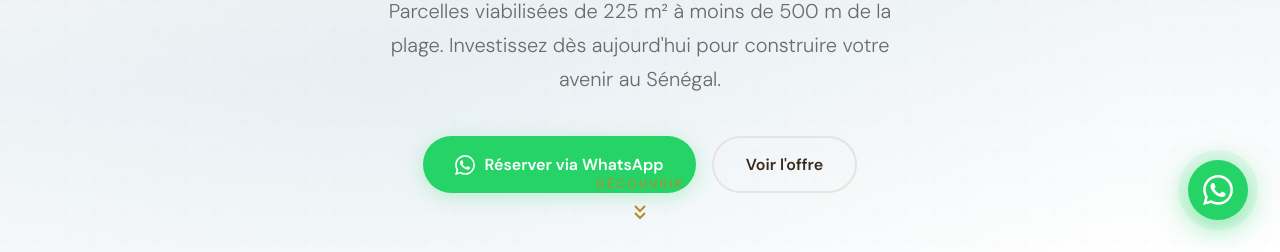
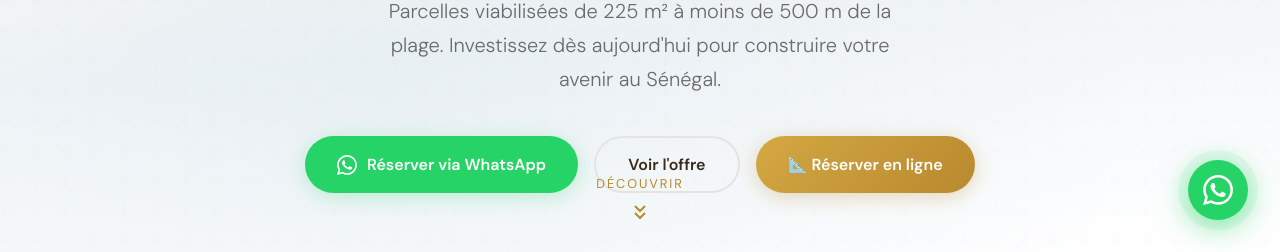
Before and after one commit to elhadj67/Baol-realty, a plain HTML site: page index.html in a window 1280 px wide. Shown: the part 548-800 px from the top of the page. Drawn offline with nearby package versions, Linux system fonts and the light colour scheme.

Commit message:
Update index.html with link for book on line and remuneration

```diff
--- a/index.html
+++ b/index.html
@@ -619,6 +619,9 @@
     .hero-cta-group { flex-direction: column; align-items: center; }
     .btn { width: 100%; max-width: 300px; justify-content: center; }
   }
+
+  /* ============ RESERVATION ============ */
+
 </style>
 </head>
 <body>
@@ -636,6 +639,7 @@
       Réserver via WhatsApp
     </a>
     <a href="#offre" class="btn btn-outline">Voir l'offre</a>
+    <a href="reservation.html" class="btn btn-gold">📐 Réserver en ligne</a>
   </div>
   <a href="#pourquoi" class="hero-scroll">
     Découvrir
@@ -721,6 +725,8 @@
   </div>
 </section>
 
+
+
 <section class="cta-section" id="contact">
   <h2>Prêt à investir dans votre avenir ?</h2>
   <p>Contactez-nous dès maintenant pour réserver votre parcelle ou obtenir plus d'informations.</p>
```
